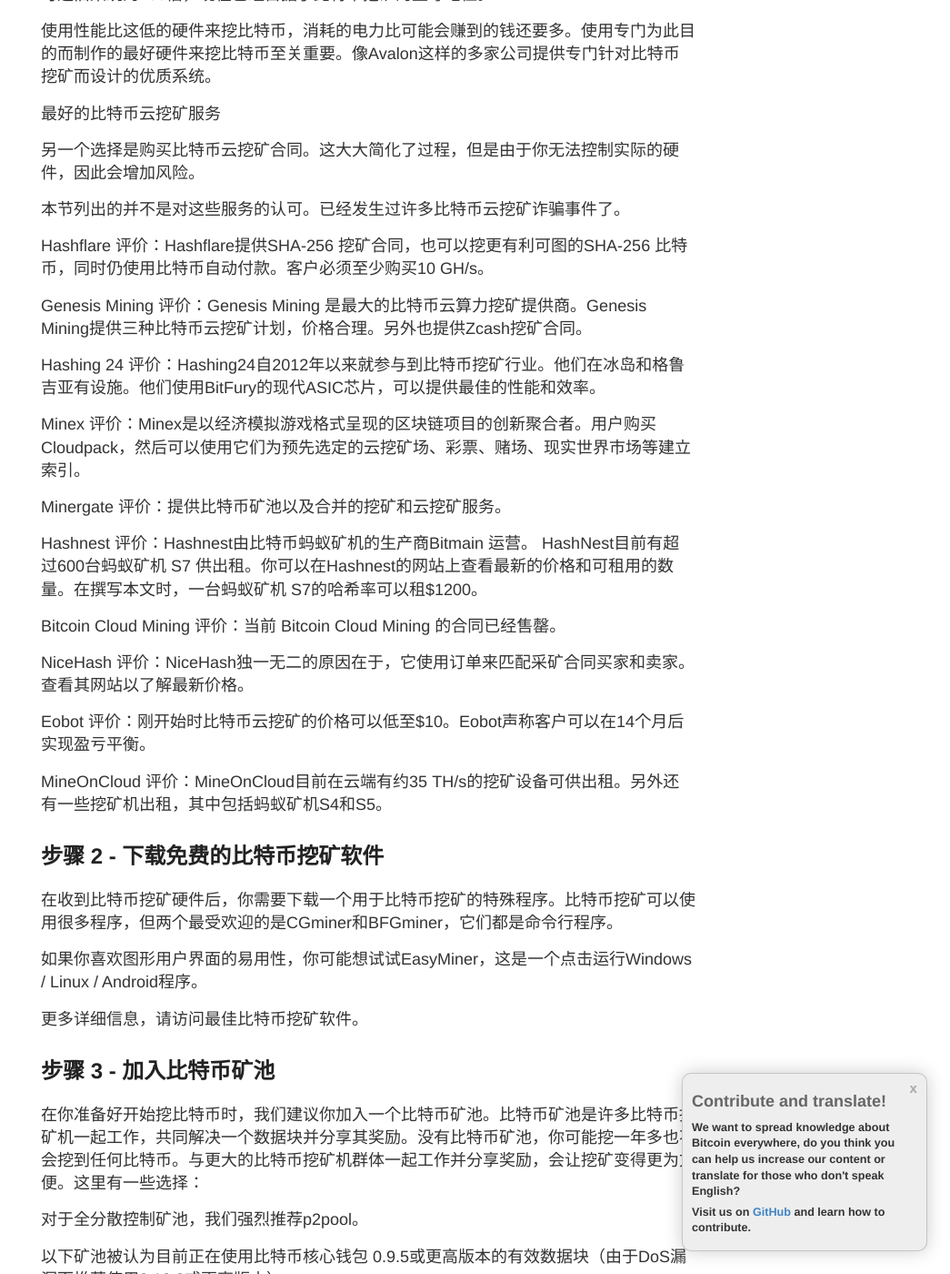
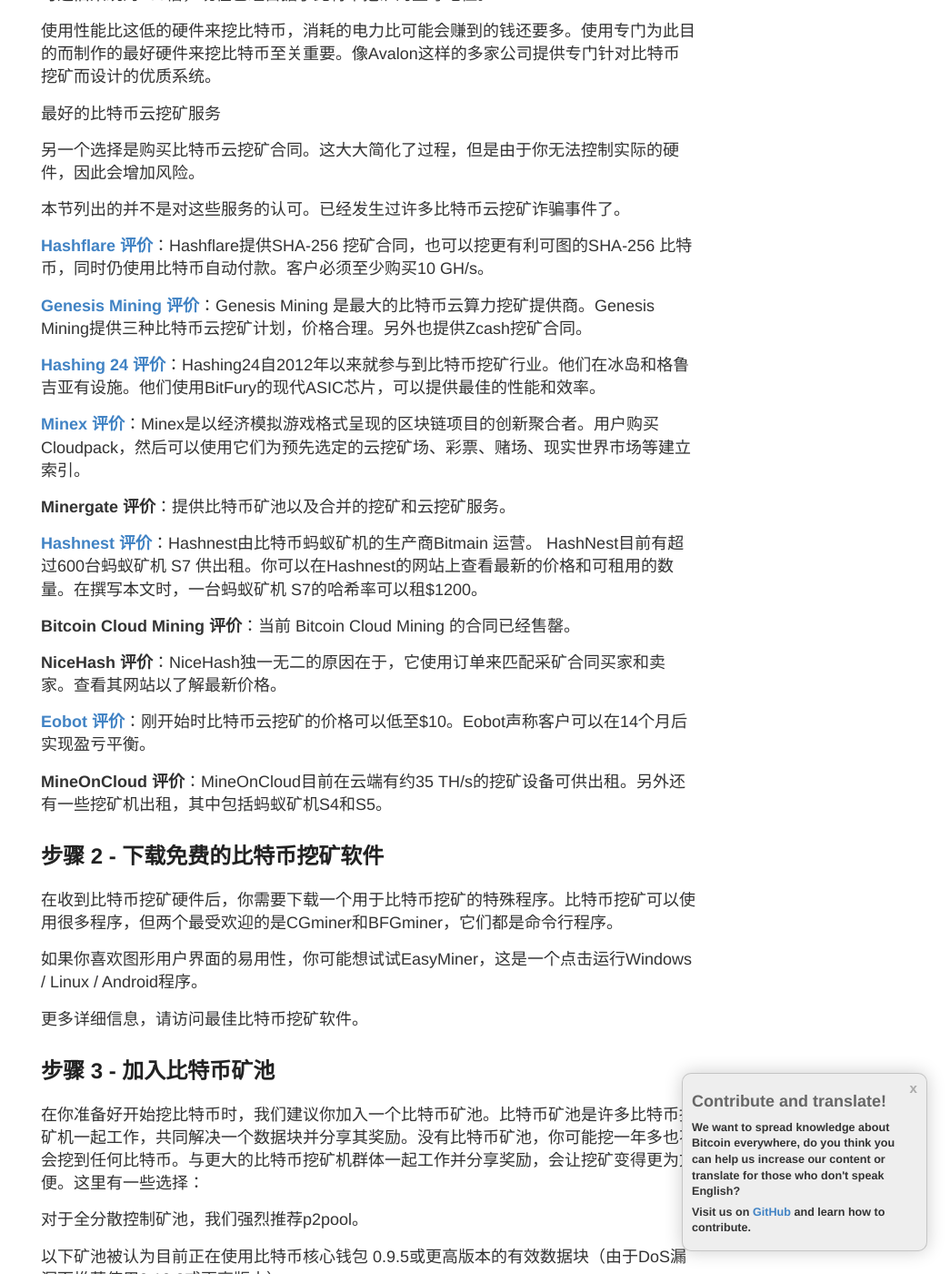
Before and after one commit to vesk4000/bm, a Jekyll site: the page built from translations/getting-started/zh-getting-started.md, in a window 1280 px wide and 1400 px high, scrolled down 975 px. Shown: the whole window at 91% size, without its empty margins (235-1280 px from the left). Built offline with Jekyll 4.4.1, drawn with Linux system fonts in a browser that asks for light colours; nearby versions of some CDN libraries; comment, search, counter and statistics services are not loaded; some of the changed text lies outside the part shown.

```diff
--- a/translations/getting-started/zh-getting-started.md
+++ b/translations/getting-started/zh-getting-started.md
@@ -34,25 +34,25 @@ published: true
 
 本节列出的并不是对这些服务的认可。已经发生过许多比特币云挖矿诈骗事件了。
 
-Hashflare 评价：Hashflare提供SHA-256 挖矿合同，也可以挖更有利可图的SHA-256 比特币，同时仍使用比特币自动付款。客户必须至少购买10 GH/s。
+<strong><a href="http://geni.us/hashflare">Hashflare 评价</a></strong>：Hashflare提供SHA-256 挖矿合同，也可以挖更有利可图的SHA-256 比特币，同时仍使用比特币自动付款。客户必须至少购买10 GH/s。
 
-Genesis Mining 评价：Genesis Mining 是最大的比特币云算力挖矿提供商。Genesis Mining提供三种比特币云挖矿计划，价格合理。另外也提供Zcash挖矿合同。
+<strong><a href="http://geni.us/advendorgm">Genesis Mining 评价</a></strong>：Genesis Mining 是最大的比特币云算力挖矿提供商。Genesis Mining提供三种比特币云挖矿计划，价格合理。另外也提供Zcash挖矿合同。
 
-Hashing 24 评价：Hashing24自2012年以来就参与到比特币挖矿行业。他们在冰岛和格鲁吉亚有设施。他们使用BitFury的现代ASIC芯片，可以提供最佳的性能和效率。
+<strong><a href="http://geni.us/hashing24">Hashing 24 评价</a></strong>：Hashing24自2012年以来就参与到比特币挖矿行业。他们在冰岛和格鲁吉亚有设施。他们使用BitFury的现代ASIC芯片，可以提供最佳的性能和效率。
 
-Minex 评价：Minex是以经济模拟游戏格式呈现的区块链项目的创新聚合者。用户购买Cloudpack，然后可以使用它们为预先选定的云挖矿场、彩票、赌场、现实世界市场等建立索引。
+<strong><a href="http://geni.us/minex">Minex 评价</a></strong>：Minex是以经济模拟游戏格式呈现的区块链项目的创新聚合者。用户购买Cloudpack，然后可以使用它们为预先选定的云挖矿场、彩票、赌场、现实世界市场等建立索引。
 
-Minergate 评价：提供比特币矿池以及合并的挖矿和云挖矿服务。
+<strong>Minergate 评价</strong>：提供比特币矿池以及合并的挖矿和云挖矿服务。
 
-Hashnest 评价：Hashnest由比特币蚂蚁矿机的生产商Bitmain 运营。 HashNest目前有超过600台蚂蚁矿机 S7 供出租。你可以在Hashnest的网站上查看最新的价格和可租用的数量。在撰写本文时，一台蚂蚁矿机 S7的哈希率可以租$1200。
+<strong><a href="http://geni.us/advendorgm">Hashnest 评价</a></strong>：Hashnest由比特币蚂蚁矿机的生产商Bitmain 运营。 HashNest目前有超过600台蚂蚁矿机 S7 供出租。你可以在Hashnest的网站上查看最新的价格和可租用的数量。在撰写本文时，一台蚂蚁矿机 S7的哈希率可以租$1200。
 
-Bitcoin Cloud Mining 评价：当前 Bitcoin Cloud Mining 的合同已经售罄。
+<strong>Bitcoin Cloud Mining 评价</strong>：当前 Bitcoin Cloud Mining 的合同已经售罄。
 
-NiceHash 评价：NiceHash独一无二的原因在于，它使用订单来匹配采矿合同买家和卖家。查看其网站以了解最新价格。
+<strong>NiceHash 评价</strong>：NiceHash独一无二的原因在于，它使用订单来匹配采矿合同买家和卖家。查看其网站以了解最新价格。
 
-Eobot 评价：刚开始时比特币云挖矿的价格可以低至$10。Eobot声称客户可以在14个月后实现盈亏平衡。
+<strong><a href="http://geni.us/hashflare">Eobot 评价</a></strong>：刚开始时比特币云挖矿的价格可以低至$10。Eobot声称客户可以在14个月后实现盈亏平衡。
 
-MineOnCloud 评价：MineOnCloud目前在云端有约35 TH/s的挖矿设备可供出租。另外还有一些挖矿机出租，其中包括蚂蚁矿机S4和S5。
+<strong>MineOnCloud 评价</strong>：MineOnCloud目前在云端有约35 TH/s的挖矿设备可供出租。另外还有一些挖矿机出租，其中包括蚂蚁矿机S4和S5。
 
 <h2>步骤 2 - 下载免费的比特币挖矿软件</h2>
 
@@ -70,10 +70,10 @@ MineOnCloud 评价：MineOnCloud目前在云端有约35 TH/s的挖矿设备可
 
 以下矿池被认为目前正在使用比特币核心钱包 0.9.5或更高版本的有效数据块（由于DoS漏洞而推荐使用0.10.2或更高版本）
 <ul>
-<li>BitMinter</li>
-<li>CK Pool</li>
-<li>Eligius</li>
-<li>Slush Pool</li>
+<li><a href="https://bitminter.com/">BitMinter</a></li>
+<li><a href="http://www.kano.is/">CK Pool</a></li>
+<li><a href="http://eligius.st/~gateway/">Eligius</a></li>
+<li><a href="https://en.bitcoin.it/wiki/Bitcoin_Pooled_Mining">Slush Pool</a></li>
 </ul>
 <h2>步骤 4 - 设置比特币钱包</h2>
 
@@ -85,11 +85,11 @@ MineOnCloud 评价：MineOnCloud目前在云端有约35 TH/s的挖矿设备可
 
 您还需要能够购买和出售你的比特币。为此，我们建议：
 <ul>
-<li>SpectroCoin - 同日 SEPA 的欧洲交易平台，可以使用信用卡购买</li>
-<li>Kraken - 最大的欧洲交易平台，具有同日SEPA</li>
-<li>Buying Bitcoin Guide - 帮助你寻找你所在国家的比特币交易平台。</li>
-<li>Local Bitcoins - 这个奇妙的服务可让你在你的社区寻找愿意直接出售给你比特币的人。不过要小心！</li>
-<li>购买比特币时，Coinbase 是一个很好的开始之地。我们强烈建议你不要在其服务中保存任何比特币。</li>
+<li><a href="http://geni.us/spectrocoin">SpectroCoin</a> - 同日 SEPA 的欧洲交易平台，可以使用信用卡购买</li>
+<li><a href="https://www.kraken.com/">Kraken</a> - 最大的欧洲交易平台，具有同日SEPA</li>
+<li><a href="https://www.weusecoins.com/en/how-buy-bitcoins-online-best-bitcoin-exchange-rate-bitcoin-price/">Buying Bitcoin Guide</a> - 帮助你寻找你所在国家的比特币交易平台。</li>
+<li><a href="http://geni.us/localbitcoins">Local Bitcoins</a> - 这个奇妙的服务可让你在你的社区寻找愿意直接出售给你比特币的人。不过要小心！</li>
+<li>购买比特币时，<a href="http://geni.us/coinbase">Coinbase</a> 是一个很好的开始之地。我们强烈建议你不要在其服务中保存任何比特币。</li>
 </ul>
 <h2>步骤 5 - 关注最新的比特币新闻</h2>
 
```
